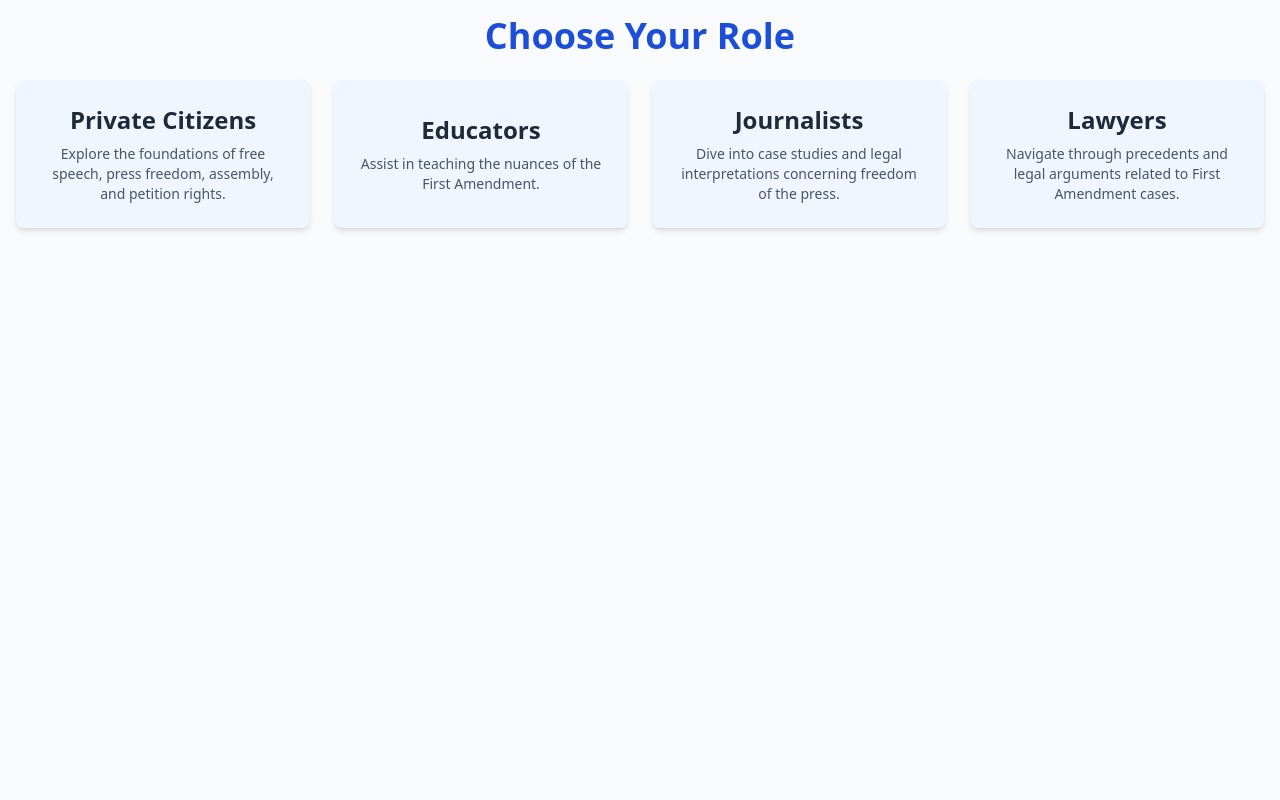
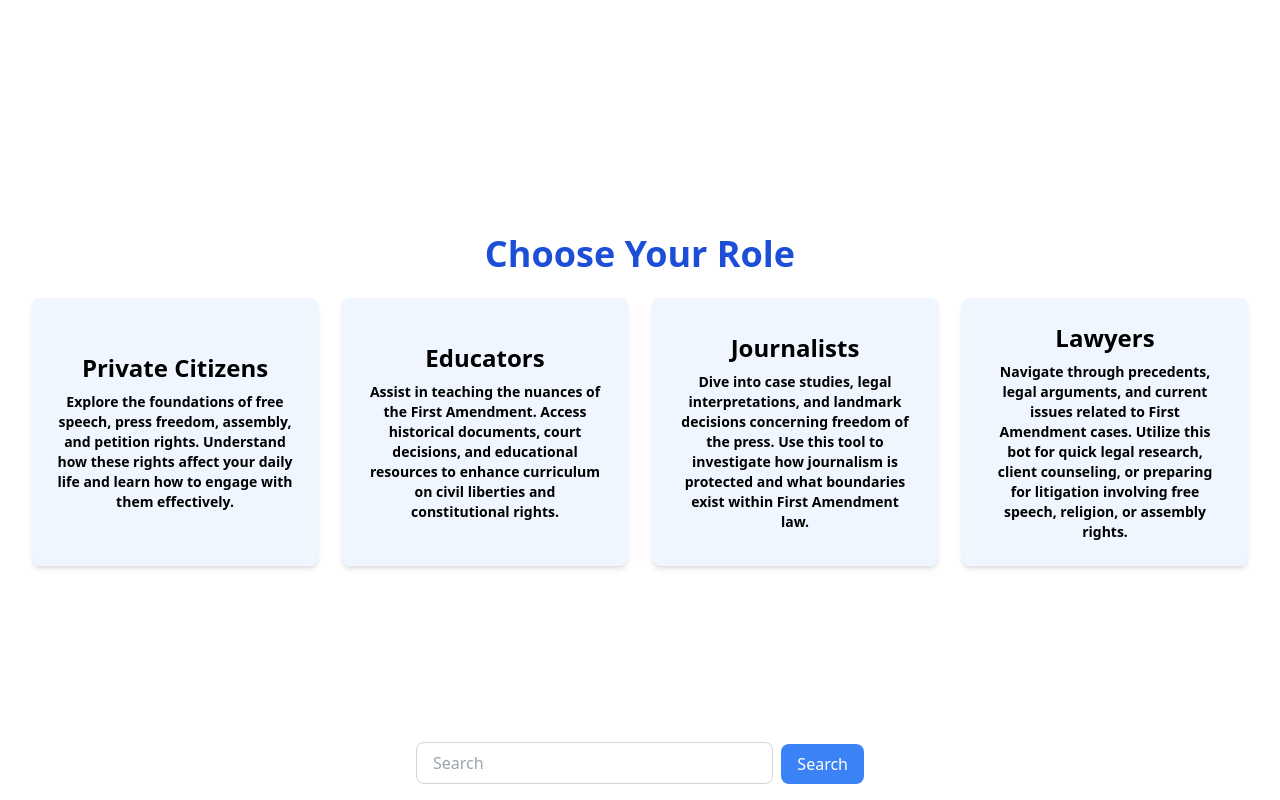
Before and after one commit to DorianAtSchool/nefac, a React (Vite) app in the folder frontend/: page / in a window 1280 px wide. Built offline with nearby package versions, Linux system fonts and the light colour scheme.

Commit message:
Polished up front end, added all filters and two new parameters to askLlm

```diff
--- a/frontend/src/SearchBar.tsx
+++ b/frontend/src/SearchBar.tsx
@@ -14,45 +14,40 @@ interface SearchResult {
 }
 
 const SearchBar = () => {
+
       const [userRole, setUserRole] = useState('');
+      const [contentType, setContentType] = useState('');
+      const [resourceType, setResourceType] = useState('');
       const [inputValue, setInputValue] = useState('');
-  const [conversation, setConversation] = useState<{
-    type: 'user' | 'assistant';
-    content: string;
-    results?: SearchResult[];
-  }[]>([{type: 'assistant', content: 'Welcome to the New England First Amendment Coalition, the regions leading defender of First Amendment freedoms and government transparency. How can I help you?'}]);
+      const [conversation, setConversation] = useState<{ type: string; content: string; source?: string }[]>([]);
       const conversationEndRef = useRef<HTMLDivElement>(null);
-  const [convoHistory, setConvoHistory] = useState<{ role: string; question: string; llm_response: string }[]>([]);
+
+      const [results, setResults] = useState<SearchResult[]>([]);
       const [isLoading, setIsLoading] = useState(false);
 
       const userRoles = [
         {
           id: 'citizen',
           title: 'Private Citizens',
-      description: 'Explore the foundations of free speech, press freedom, assembly, and petition rights.'
+          description: 'Explore the foundations of free speech, press freedom, assembly, and petition rights. Understand how these rights affect your daily life and learn how to engage with them effectively.'
         },
         {
           id: 'educator',
           title: 'Educators',
-      description: 'Assist in teaching the nuances of the First Amendment.'
+          description: 'Assist in teaching the nuances of the First Amendment. Access historical documents, court decisions, and educational resources to enhance curriculum on civil liberties and constitutional rights.'
         },
         {
           id: 'journalist',
           title: 'Journalists',
-      description: 'Dive into case studies and legal interpretations concerning freedom of the press.'
+          description: 'Dive into case studies, legal interpretations, and landmark decisions concerning freedom of the press. Use this tool to investigate how journalism is protected and what boundaries exist within First Amendment law.'
         },
         {
           id: 'lawyer',
           title: 'Lawyers',
-      description: 'Navigate through precedents and legal arguments related to First Amendment cases.'
+          description: 'Navigate through precedents, legal arguments, and current issues related to First Amendment cases. Utilize this bot for quick legal research, client counseling, or preparing for litigation involving free speech, religion, or assembly rights.'
         }
       ];
 
-  const reformatConvoHistory = (convoHistory: { role: string; question: string; llm_response: string }[]) => {
-    return convoHistory
-      .map((item) => `Previous ${item.role} question: ${item.question}\nPrevious Follow Up Question: ${item.llm_response}`)
-      .join('\n\n');
-  };
 
   useEffect(() => {
     if (conversationEndRef.current) {
@@ -66,11 +61,7 @@ const SearchBar = () => {
 
     const handleSearch = async (e: React.FormEvent<HTMLFormElement>) => {
       e.preventDefault();
-    if (!inputValue.trim()) return;
-
-    setConversation([...conversation, { type: 'user', content: inputValue }]);
       setIsLoading(true);
-
       try {
         const response = await fetch('http://127.0.0.1:8000/graphql', {
           method: 'POST',
@@ -79,8 +70,8 @@ const SearchBar = () => {
           },
           body: JSON.stringify({
             query: `
-            query Search($prompt: String!, $convoHistory: String!, $roleFilter: String!) {
-              askLlm(prompt: $prompt, convoHistory: $convoHistory, roleFilter: $roleFilter) {
+            query Search($prompt: String!) {
+              askLlm(prompt: $prompt, roleFilter: "${userRole}", contentType: "${contentType}", resourceType: "${resourceType}") {
                 title
                 link
                 summary
@@ -130,69 +121,140 @@ const SearchBar = () => {
   };
 
   return (
-    <div className="flex flex-col h-screen bg-gray-50">
+    <div className="flex flex-col items-center justify-center min-h-screen bg-white" style={{ backgroundImage: "linear-gradient(to bottom, rgba(255,255,255,0.8), rgba(255,255,255,0.8))", backgroundSize: 'cover' }}>
       {/* Role Selection */}
       {userRole === "" && (
-        <div className="flex flex-col items-center justify-center p-4">
+        <div className="flex flex-col items-center justify-center px-4 md:px-6 lg:px-8" style={{ minHeight: '100vh' }}>
         <h1 className="text-4xl font-bold mb-6 text-blue-700">Choose Your Role</h1>
-          <div className="grid grid-cols-1 md:grid-cols-2 lg:grid-cols-4 gap-6 max-w-7xl">
+        <div className="grid grid-cols-1 gap-6 md:grid-cols-2 lg:grid-cols-4 max-w-7xl mx-auto">
           {userRoles.map((role) => (
             <button
               key={role.id}
               onClick={() => setUserRole(role.id)}
-                className="p-6 bg-blue-50 shadow-md rounded-lg transition-transform hover:scale-105"
-              >
-                <h2 className="text-2xl font-semibold text-gray-800">{role.title}</h2>
-                <p className="mt-2 text-sm text-gray-600">{role.description}</p>
+              className="p-6 bg-blue-100 shadow-md hover:shadow-lg rounded-lg transform transition-transform duration-300 hover:scale-105 focus:outline-none"
+              style={{backgroundColor: 'rgb(239, 246, 255)'}}>
+              <h2 className="text-2xl font-semibold text-black-800">{role.title}</h2>
+              <p className="mt-2 font-semibold text-sm text-black-800">{role.description}</p>
             </button>
           ))}
         </div>
+      </div> )
+      }
+
+    {/* Edit Role and Dropdowns */}
+      {/* First Dropdown */}
+      {userRole !== "" && (
+        <div className="fixed top-10 right-10 flex items-center space-x-4">
+        <select
+        className="bg-white text-blue-500 border-2 border-blue-500 px-4 py-2 rounded-full shadow-lg hover:bg-blue-500 hover:text-white transition-colors duration-200"
+        onChange={(e) => {
+            setResourceType(e.target.value);
+        }}
+        >
+          <option value="">Select Resource Type</option>
+          <option value="option1">Guides</option>
+          <option value="option2">Lessons</option>
+          <option value="option3">Multimedia</option>
+        </select>
+
+        {/* Second Dropdown */}
+        <select
+            className="bg-white text-blue-500 border-2 border-blue-500 px-4 py-2 rounded-full shadow-lg hover:bg-blue-500 hover:text-white transition-colors duration-200"
+            onChange={(e) => {
+            setContentType(e.target.value);
+          }}
+        >
+          <option value="">Select Content Type </option>
+          <option value="option1">Advocacy</option>
+          <option value="option2">Civic Education</option>
+          <option value="option3">Community Outreach</option>
+          <option value="option4">First Amendment Rights</option>
+          <option value="option5">Government Transparency</option>
+          <option value="option6">Investigative Journalism</option>
+          <option value="option7">Media Law</option>
+          <option value="option8">Mentorship</option>
+          <option value="option9">Open Meeting Law</option>
+          <option value="option10">Public Records Law</option>
+          <option value="option11">Skill Building</option>
+          <option value="option12">Workshops</option>
+        </select>
+
+        {/* Edit Role Button */}
+        <button
+          onClick={() => setUserRole("")}
+          className="bg-white text-blue-500 border-2 border-blue-500 px-4 py-2 rounded-md shadow-lg hover:bg-blue-500 hover:text-white transition-colors duration-200"
+        >
+          Edit Role
+        </button>
+      </div> )
+      }
+
+      {/* <div className="w-full max-w-lg mb-20">
+        {conversation.map((msg, index) => (
+          <React.Fragment key={index}>
+            <div className={`p-4 my-2 rounded-lg ${msg.type === 'user' ? ' text-2xl ' : 'bg-gray-100 text-base'}`}>
+              <p>{msg.content}</p>
+              {msg.source && (
+                <p className="text-sm text-blue-500">
+                  Source: <a href={msg.source} target="_blank" rel="noopener noreferrer">{msg.source}</a>
+                </p>
+              )}
             </div>
-      )}
+            {msg.type === 'ai' && index < conversation.length - 1 && <hr className="my-4 border-t border-gray-300" />}
+          </React.Fragment>
+        ))} */}
+            {/* Results Listing */}
 
-      {userRole !== "" && (
-        <>
-          {/* Conversation Container */}
-          <div className="flex-1 overflow-y-auto p-4">
-            <div className="max-w-4xl mx-auto space-y-4">
-              {conversation.map((msg, index) => (
-                <div
-                  key={index}
-                  className={`flex ${msg.type === 'user' ? 'justify-end' : 'justify-start'}`}
+    {/* Loading Indicator */}
+    {isLoading && (
+      <div className="flex justify-center items-center my-4">
+        <svg
+          className="animate-spin h-8 w-8 text-blue-500"
+          xmlns="http://www.w3.org/2000/svg"
+          fill="none"
+          viewBox="0 0 24 24"
         >
-                  <div
-                    className={`max-w-[80%] rounded-lg ${
-                      msg.type === 'user'
-                        ? 'bg-blue-500 text-white'
-                        : 'bg-white shadow-md'
-                    } p-4`}
-                  >
-                    <p className="text-base">{msg.content}</p>
-                    {msg.results && (
-                      <div className="mt-4 space-y-4">
-                        {msg.results.map((result, idx) => (
-                          <div key={idx} className="border-t border-gray-200 pt-4">
-                            <h3 className="font-medium">
+          <circle
+            className="opacity-25"
+            cx="12"
+            cy="12"
+            r="10"
+            stroke="currentColor"
+            strokeWidth="4"
+          ></circle>
+          <path
+            className="opacity-75"
+            fill="currentColor"
+            d="M4 12a8 8 0 018-8v8H4z"
+          ></path>
+        </svg>
+        <span className="ml-2 text-blue-500">Searching...</span>
+      </div> )
+    }
+
+  {/* Results */}
+  {!isLoading && results.length > 0 && (<div className="space-y-6" >
+    {results.map((result, index) => (
+      <div key={index} className="border rounded-lg p-6 hover:shadow-lg transition-shadow">
+        <h2 className="text-xl font-semibold mb-2">
           <a
             href={result.link}
-                                className={`${msg.type === 'user' ? 'text-blue-200' : 'text-blue-600'} hover:underline`}
+            className="text-blue-600 hover:underline"
             target="_blank"
             rel="noopener noreferrer"
           >
             {result.title}
           </a>
-                            </h3>
-                            <p className={`mt-2 ${msg.type === 'user' ? 'text-white' : 'text-gray-700'}`}>
+        </h2>
+        <p className="text-gray-700">
           {result.summary}
-                              {result.citations.map((citation) => (
+          {result.citations.map(citation => (
             <span
               key={citation.id}
-                                  className="inline-block mx-1 group relative"
+              className="inline-block mx-1 cursor-help relative group"
             >
-                                  <span className={msg.type === 'user' ? 'text-blue-200' : 'text-blue-500'}>
-                                    [{citation.id}]
-                                  </span>
-                                  <span className="invisible group-hover:visible absolute bottom-full left-1/2 transform -translate-x-1/2 bg-black text-white text-sm rounded p-2 w-64 z-10">
+              <span className="text-blue-500">[{citation.id}]</span>
+              <span className="invisible group-hover:visible absolute bottom-full left-1/2 transform -translate-x-1/2 bg-black text-white text-sm rounded p-2 w-64">
                 {citation.context}
               </span>
             </span>
@@ -200,41 +262,28 @@ const SearchBar = () => {
         </p>
       </div>
     ))}
-                      </div>
-                    )}
-                  </div>
-                </div>
-              ))}
-              <div ref={conversationEndRef} />
-            </div>
-          </div>
+  </div>)}
 
-          {/* Search Input */}
-          <div className="p-4 border-t bg-white">
-            <form onSubmit={handleSearch} className="max-w-4xl mx-auto flex gap-2">
+  {/* Search Bar */}
+  <div className="fixed bottom-0 left-0 right-0 flex justify-center items-end h-20 bg-white z-10">
+    <form onSubmit={handleSearch} className="w-full max-w-md mb-4">
+      <div className="flex items-end justify-center">
         <input
-                type="text"
+          type="search"
+          placeholder="Search"
           value={inputValue}
           onChange={handleInputChange}
-                placeholder="Ask a question..."
-                className="flex-1 p-2 border rounded-lg focus:ring-2 focus:ring-blue-500 focus:outline-none"
-                disabled={isLoading}
+          className="w-full px-4 py-2 border border-gray-300 rounded-lg focus:outline-none focus:ring-2 focus:ring-blue-500"
         />
         <button
           type="submit"
-                disabled={isLoading}
-                className="px-4 py-2 bg-blue-500 text-white rounded-lg hover:bg-blue-600 disabled:opacity-50"
+          className="ml-2 px-4 py-2 bg-blue-500 text-white rounded-lg hover:bg-blue-600 focus:outline-none focus:ring-2 focus:ring-blue-500 focus:ring-offset-2"
         >
-                {isLoading ? (
-                  <div className="w-6 h-6 border-t-2 border-white rounded-full animate-spin" />
-                ) : (
-                  <Send className="w-6 h-6" />
-                )}
+          Search
         </button>
+      </div>
     </form>
   </div>
-        </>
-      )}
   </div>
   );
 };
```
Lines whose indentation alone changed are shown as unchanged.
